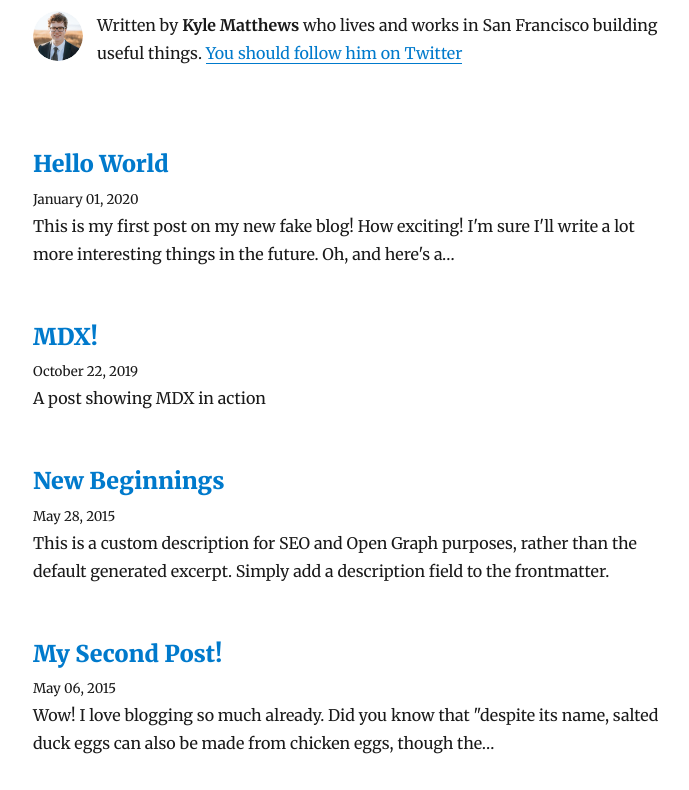
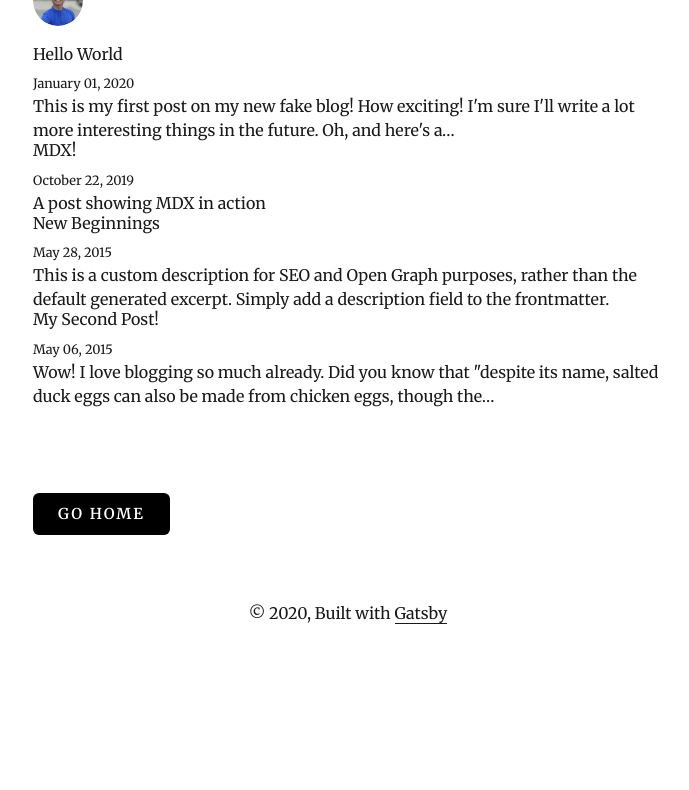
Before and after one commit to tonthanhhung/tonthanhhung.github.io, a Gatsby site: page /blog in a window 1280 px wide. Shown: the part 84-874 px from the top of the page, without its empty margins (292-981 px from the left). After the commit the page ends 800 px from the top, so only its background shows below. Built offline with nearby package versions, Linux system fonts and the light colour scheme; Gatsby itself is replaced by a stand-in of ours; some packages are replaced by stand-ins of ours; a web font is replaced by a local one.

Commit message:
feat: Add tailwind style

```diff
--- a/_config.yml
+++ /dev/null
@@ -1 +0,0 @@
-theme: jekyll-theme-minimal
--- a/gatsby-browser.js
+++ b/gatsby-browser.js
@@ -1,3 +1,4 @@
 // custom typefaces
 import "typeface-montserrat"
 import "typeface-merriweather"
+import "./src/styles/global.css"
--- a/gatsby-config.js
+++ b/gatsby-config.js
@@ -1,15 +1,17 @@
 module.exports = {
   siteMetadata: {
     // edit below
-    title: `Gatsby Starter Personal Blog`,
-    author: `Kyle Matthews`,
-    description: `A starter personal blog with styled components, dark mode, and Netlify CMS.`,
-    siteUrl: `https://gatsby-starter-blog-demo.netlify.com/`,
+    title: `Ton Thanh Hung`,
+    author: `Ton Thanh Hung`,
+    description: `A blog by Hung Ton`,
+    siteUrl: `https://tonthanhhung@github.io`,
     social: {
-      twitter: `kylemathews`,
+      twitter: `tonthanhhung`,
+      github: `tonthanhhung`,
     },
   },
   plugins: [
+    `gatsby-plugin-postcss`,
     `gatsby-plugin-netlify-cms`,
     `gatsby-plugin-styled-components`,
     `gatsby-transformer-sharp`,
--- a/package.json
+++ b/package.json
@@ -19,6 +19,7 @@
     "gatsby-plugin-mdx": "^1.0.52",
     "gatsby-plugin-netlify-cms": "^4.0.0",
     "gatsby-plugin-offline": "^2.0.25",
+    "gatsby-plugin-postcss": "^2.1.18",
     "gatsby-plugin-react-helmet": "^3.0.12",
     "gatsby-plugin-sharp": "^2.0.35",
     "gatsby-plugin-styled-components": "^3.0.7",
@@ -44,7 +45,8 @@
   },
   "devDependencies": {
     "gh-pages": "^2.1.1",
-    "prettier": "^1.17.0"
+    "prettier": "^1.17.0",
+    "tailwindcss": "^1.1.4"
   },
   "homepage": "https://github.com/gatsbyjs/gatsby-starter-blog#readme",
   "keywords": [
--- /dev/null
+++ b/postcss.config.js
@@ -0,0 +1,3 @@
+module.exports = () => ({
+  plugins: [require("tailwindcss")],
+})
--- a/src/components/bio.js
+++ b/src/components/bio.js
@@ -6,7 +6,7 @@
  */
 
 import React from "react"
-import { StaticQuery, graphql } from "gatsby"
+import { graphql, StaticQuery } from "gatsby"
 import Image from "gatsby-image"
 import styled from "styled-components"
 
@@ -17,7 +17,7 @@ function Bio() {
     <StaticQuery
       query={bioQuery}
       render={data => {
-        const { author, social } = data.site.siteMetadata
+        const { author } = data.site.siteMetadata
         return (
           <Container>
             <Image
@@ -33,14 +33,6 @@ function Bio() {
                 borderRadius: `50%`,
               }}
             />
-            <p>
-              Written by <strong>{author}</strong> who lives and works in San
-              Francisco building useful things.
-              {` `}
-              <a href={`https://twitter.com/${social.twitter}`}>
-                You should follow him on Twitter
-              </a>
-            </p>
           </Container>
         )
       }}
@@ -50,7 +42,7 @@ function Bio() {
 
 const bioQuery = graphql`
   query BioQuery {
-    avatar: file(absolutePath: { regex: "/profile-pic.jpg/" }) {
+    avatar: file(absolutePath: { regex: "/profile-pic.png/" }) {
       childImageSharp {
         fixed(width: 50, height: 50) {
           ...GatsbyImageSharpFixed
@@ -62,6 +54,7 @@ const bioQuery = graphql`
         author
         social {
           twitter
+          github
         }
       }
     }
--- a/src/components/seo.js
+++ b/src/components/seo.js
@@ -8,7 +8,7 @@
 import React from "react"
 import PropTypes from "prop-types"
 import Helmet from "react-helmet"
-import { useStaticQuery, graphql } from "gatsby"
+import { graphql, useStaticQuery } from "gatsby"
 
 function SEO({ description, lang, meta, keywords, title }) {
   const { site } = useStaticQuery(
@@ -77,7 +77,12 @@ function SEO({ description, lang, meta, keywords, title }) {
             : []
         )
         .concat(meta)}
-    />
+    >
+      <link
+        href="https://fonts.googleapis.com/css?family=Be+Vietnam:100,100i,200,200i,300,300i,400,400i,600,600i,700,700i,800,800i,900,900i&display=swap"
+        rel="stylesheet"
+      />
+    </Helmet>
   )
 }
 
--- /dev/null
+++ b/src/styles/global.css
@@ -0,0 +1,137 @@
+:root {
+  --transparent: rgba(0, 0, 0, 0);
+  --white: #ffffff;
+  --black: #000000;
+  --backdrop: #00000080;
+  --tomato-100: #faafaa;
+  --tomato-200: #f9948d;
+  --tomato-300: #f77970;
+  --tomato-400: #f65e53;
+  --tomato-500: #f44336;
+  --tomato-600: #f22719;
+  --tomato-700: #e01a0c;
+  --tomato-800: #c3170b;
+  --tomato-900: #a61409;
+  --red-100: #f48eb0;
+  --red-200: #f1729c;
+  --red-300: #ee5689;
+  --red-400: #ec3a75;
+  --red-500: #e91e63;
+  --red-600: #d41554;
+  --red-700: #b81249;
+  --red-800: #9c0f3e;
+  --red-900: #800d33;
+  --magenta-100: #cf72e0;
+  --magenta-200: #c759da;
+  --magenta-300: #be40d5;
+  --magenta-400: #b22dc9;
+  --magenta-500: #9c27b0;
+  --magenta-600: #852297;
+  --magenta-700: #6f1c7e;
+  --magenta-800: #591665;
+  --magenta-900: #43114c;
+  --purple-100: #ac90dc;
+  --purple-200: #9a79d4;
+  --purple-300: #8961cd;
+  --purple-400: #774ac6;
+  --purple-500: #673ab7;
+  --purple-600: #5b33a0;
+  --purple-700: #4e2b89;
+  --purple-800: #402471;
+  --purple-900: #331d5a;
+  --indigo-100: #ab7aff;
+  --indigo-200: #985cff;
+  --indigo-300: #843dff;
+  --indigo-400: #711fff;
+  --indigo-500: #5f00ff;
+  --indigo-600: #5200e0;
+  --indigo-700: #4700c2;
+  --indigo-800: #3c00a3;
+  --indigo-900: #310085;
+  --blue-100: #95ccf9;
+  --blue-200: #78bef8;
+  --blue-300: #5bb0f6;
+  --blue-400: #3ea2f5;
+  --blue-500: #2196f3;
+  --blue-600: #0d86e9;
+  --blue-700: #0b75cc;
+  --blue-800: #0964af;
+  --blue-900: #085492;
+  --teal-100: #11ffe7;
+  --teal-200: #00f2da;
+  --teal-300: #00d3be;
+  --teal-400: #00b5a2;
+  --teal-500: #009688;
+  --teal-600: #00776b;
+  --teal-700: #005950;
+  --teal-800: #003a34;
+  --teal-900: #001c19;
+  --green-100: #a0d6a2;
+  --green-200: #8acc8d;
+  --green-300: #75c378;
+  --green-400: #60ba63;
+  --green-500: #4caf50;
+  --green-600: #439a46;
+  --green-700: #39843c;
+  --green-800: #306f32;
+  --green-900: #275a29;
+  --lime-100: #c6e1a6;
+  --lime-200: #b7da8f;
+  --lime-300: #a8d278;
+  --lime-400: #99cb61;
+  --lime-500: #8bc34a;
+  --lime-600: #7bb33b;
+  --lime-700: #6b9c34;
+  --lime-800: #5b852c;
+  --lime-900: #4c6e24;
+  --yellow-100: #fff8b6;
+  --yellow-200: #fff597;
+  --yellow-300: #fff278;
+  --yellow-400: #ffee5a;
+  --yellow-500: #ffeb3b;
+  --yellow-600: #ffe81d;
+  --yellow-700: #fde400;
+  --yellow-800: #dec800;
+  --yellow-900: #c0ad00;
+  --orange-100: #ffca7a;
+  --orange-200: #ffbe5c;
+  --orange-300: #ffb13d;
+  --orange-400: #ffa51f;
+  --orange-500: #ff9800;
+  --orange-600: #e08700;
+  --orange-700: #c27400;
+  --orange-800: #a36200;
+  --orange-900: #855000;
+  --gray-100: #f7fafc;
+  --gray-200: #edf2f7;
+  --gray-300: #e2e8f0;
+  --gray-400: #cbd5e0;
+  --gray-500: #a0aec0;
+  --gray-600: #718096;
+  --gray-700: #4a5568;
+  --gray-800: #2d3748;
+  --gray-900: #1a202c;
+}
+
+@tailwind base;
+@tailwind components;
+@tailwind utilities;
+
+html,
+body {
+  height: 100vh;
+  min-height: 100vh;
+}
+
+.no-drag {
+  -webkit-app-region: no-drag;
+}
+
+.draggable {
+  -webkit-user-select: none;
+  -webkit-app-region: drag;
+}
+
+input:checked + svg {
+  display: block;
+}
--- /dev/null
+++ b/tailwind.config.js
@@ -0,0 +1,152 @@
+module.exports = {
+  theme: {
+    extend: {
+      spacing: {
+        "72": "18rem",
+        "80": "20rem",
+        "84": "21rem",
+      },
+    },
+    backgroundColor: theme => ({
+      ...theme("colors"),
+      backdrop: "#00000080",
+    }),
+    colors: {
+      transparent: "var(--transparent)",
+      white: "var(--white)",
+      black: "var(--black)",
+      tomato: {
+        100: "var(--tomato-100)",
+        200: "var(--tomato-200)",
+        300: "var(--tomato-300)",
+        400: "var(--tomato-400)",
+        500: "var(--tomato-500)",
+        600: "var(--tomato-600)",
+        700: "var(--tomato-700)",
+        800: "var(--tomato-800)",
+        900: "var(--tomato-900)",
+      },
+      red: {
+        100: "var(--red-100)",
+        200: "var(--red-200)",
+        300: "var(--red-300)",
+        400: "var(--red-400)",
+        500: "var(--red-500)",
+        600: "var(--red-600)",
+        700: "var(--red-700)",
+        800: "var(--red-800)",
+        900: "var(--red-900)",
+      },
+      magenta: {
+        100: "var(--magenta-100)",
+        200: "var(--magenta-200)",
+        300: "var(--magenta-300)",
+        400: "var(--magenta-400)",
+        500: "var(--magenta-500)",
+        600: "var(--magenta-600)",
+        700: "var(--magenta-700)",
+        800: "var(--magenta-800)",
+        900: "var(--magenta-900)",
+      },
+      purple: {
+        100: "var(--purple-100)",
+        200: "var(--purple-200)",
+        300: "var(--purple-300)",
+        400: "var(--purple-400)",
+        500: "var(--purple-500)",
+        600: "var(--purple-600)",
+        700: "var(--purple-700)",
+        800: "var(--purple-800)",
+        900: "var(--purple-900)",
+      },
+      indigo: {
+        100: "var(--indigo-100)",
+        200: "var(--indigo-200)",
+        300: "var(--indigo-300)",
+        400: "var(--indigo-400)",
+        500: "var(--indigo-500)",
+        600: "var(--indigo-600)",
+        700: "var(--indigo-700)",
+        800: "var(--indigo-800)",
+        900: "var(--indigo-900)",
+      },
+      blue: {
+        100: "var(--blue-100)",
+        200: "var(--blue-200)",
+        300: "var(--blue-300)",
+        400: "var(--blue-400)",
+        500: "var(--blue-500)",
+        600: "var(--blue-600)",
+        700: "var(--blue-700)",
+        800: "var(--blue-800)",
+        900: "var(--blue-900)",
+      },
+      teal: {
+        100: "var(--teal-100)",
+        200: "var(--teal-200)",
+        300: "var(--teal-300)",
+        400: "var(--teal-400)",
+        500: "var(--teal-500)",
+        600: "var(--teal-600)",
+        700: "var(--teal-700)",
+        800: "var(--teal-800)",
+        900: "var(--teal-900)",
+      },
+      green: {
+        100: "var(--green-100)",
+        200: "var(--green-200)",
+        300: "var(--green-300)",
+        400: "var(--green-400)",
+        500: "var(--green-500)",
+        600: "var(--green-600)",
+        700: "var(--green-700)",
+        800: "var(--green-800)",
+        900: "var(--green-900)",
+      },
+      lime: {
+        100: "var(--lime-100)",
+        200: "var(--lime-200)",
+        300: "var(--lime-300)",
+        400: "var(--lime-400)",
+        500: "var(--lime-500)",
+        600: "var(--lime-600)",
+        700: "var(--lime-700)",
+        800: "var(--lime-800)",
+        900: "var(--lime-900)",
+      },
+      yellow: {
+        100: "var(--yellow-100)",
+        200: "var(--yellow-200)",
+        300: "var(--yellow-300)",
+        400: "var(--yellow-400)",
+        500: "var(--yellow-500)",
+        600: "var(--yellow-600)",
+        700: "var(--yellow-700)",
+        800: "var(--yellow-800)",
+        900: "var(--yellow-900)",
+      },
+      orange: {
+        100: "var(--orange-100)",
+        200: "var(--orange-200)",
+        300: "var(--orange-300)",
+        400: "var(--orange-400)",
+        500: "var(--orange-500)",
+        600: "var(--orange-600)",
+        700: "var(--orange-700)",
+        800: "var(--orange-800)",
+        900: "var(--orange-900)",
+      },
+      gray: {
+        100: "var(--gray-100)",
+        200: "var(--gray-200)",
+        300: "var(--gray-300)",
+        400: "var(--gray-400)",
+        500: "var(--gray-500)",
+        600: "var(--gray-600)",
+        700: "var(--gray-700)",
+        800: "var(--gray-800)",
+        900: "var(--gray-900)",
+      },
+    },
+  },
+}
```
Also changed, not shown: index.html (deleted, +0 -1 lines), src/pages/index.js (+12 -12 lines), README.md, content/assets/gatsby-icon.png, content/assets/profile-pic.jpg (deleted), content/assets/profile-pic.png (added), screenshot.png (deleted), static/GatsbyScene.svg (deleted), static/favicon.ico, 1 other file.
